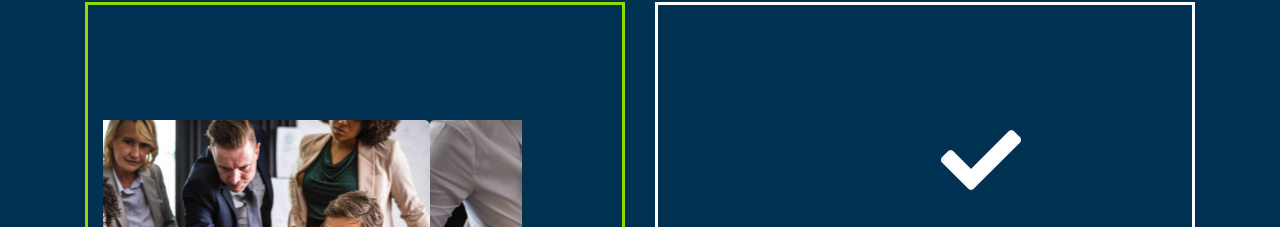
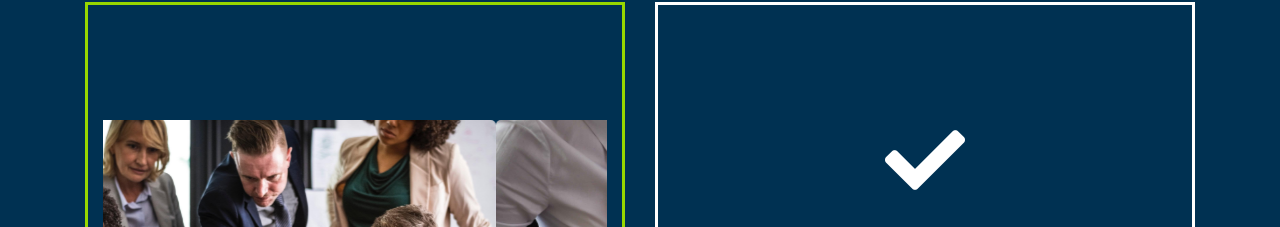
Before and after one commit to ArlisiNoread/Neurochange, a plain HTML site: page index.html in a window 1280 px wide. Shown: the part 1355-1582 px from the top of the page. Drawn offline with nearby package versions, Linux system fonts and the light colour scheme; files whose address does not match are found by name; a web font is replaced by a local one.

Commit message:
Last Update!

```diff
--- a/assets/css/styles.css
+++ b/assets/css/styles.css
@@ -48,7 +48,7 @@
     padding-top: 115px;
     padding-bottom: 200px
     padding-left: 100pxpx;
-    padding-right: 100px;
+    !padding-right: 100px;
 }
 
 .segunda-seccion-blanco {
@@ -271,7 +271,7 @@ p.copyright {
 
 #check {
     padding-bottom: 30px;
-    padding-left: 47%;
+    !padding-left: 47%;
     font-size: 80px;
 }
 
--- a/index.html
+++ b/index.html
@@ -139,7 +139,7 @@
                     </div>
                 </div>
                 <div id="segunda-seccion-col2" class="col col-md-6 ">
-                     <div class="container segunda-seccion-col segunda-seccion-blanco"  > <i id="check" class="fas fa-check"></i>
+                     <div class="container segunda-seccion-col segunda-seccion-blanco" style="text-align: center !important;" > <i id="check" class="fas fa-check"></i>
                         <p style="font-size: 25px;">¡Dar seguimiento, reforzamiento, práctica y evaluación automatizada, después de tu programa de capacitación o coach, ya es posible!</p>
                          <button type="button" id="boton-abierto-masInformacion-flotante" class="btn btn-secondary btn-lg btn-block"><b>Más Información</b></button>
 
```
